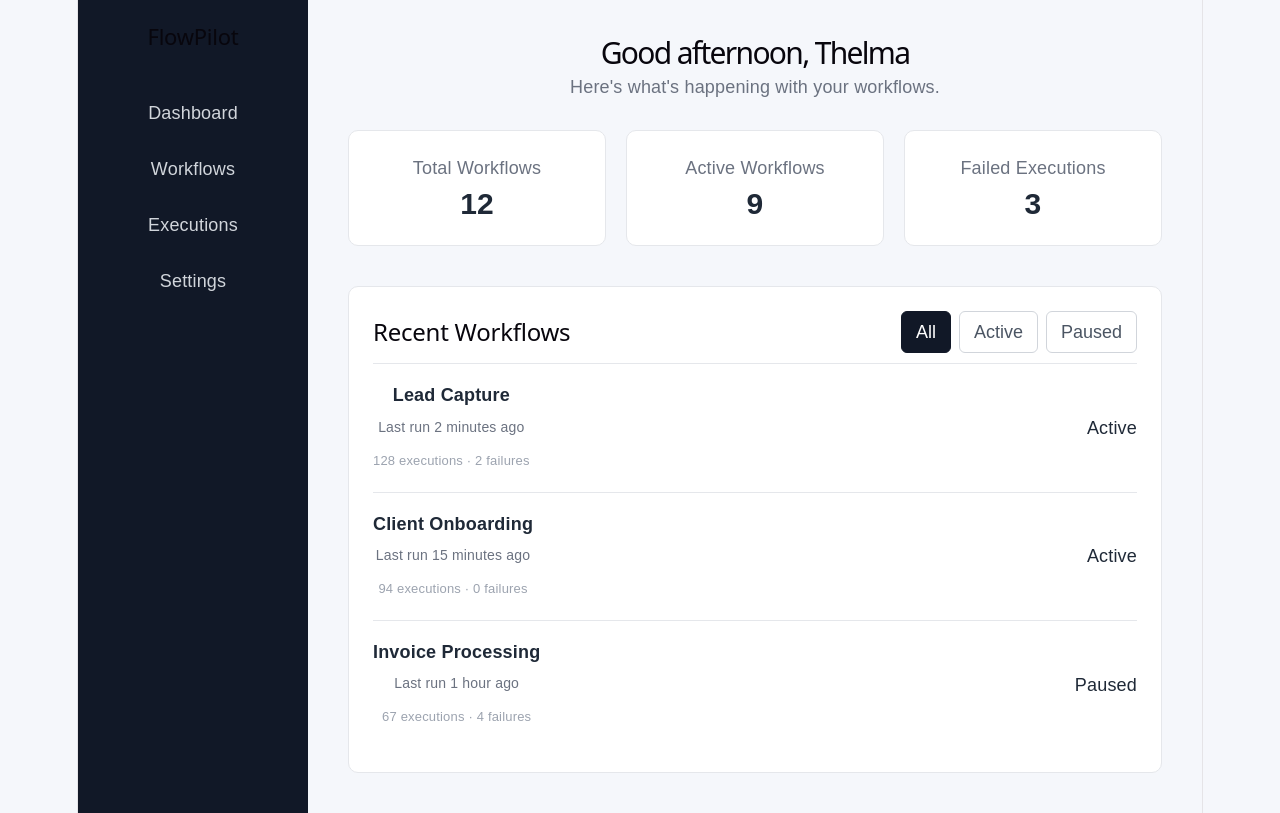
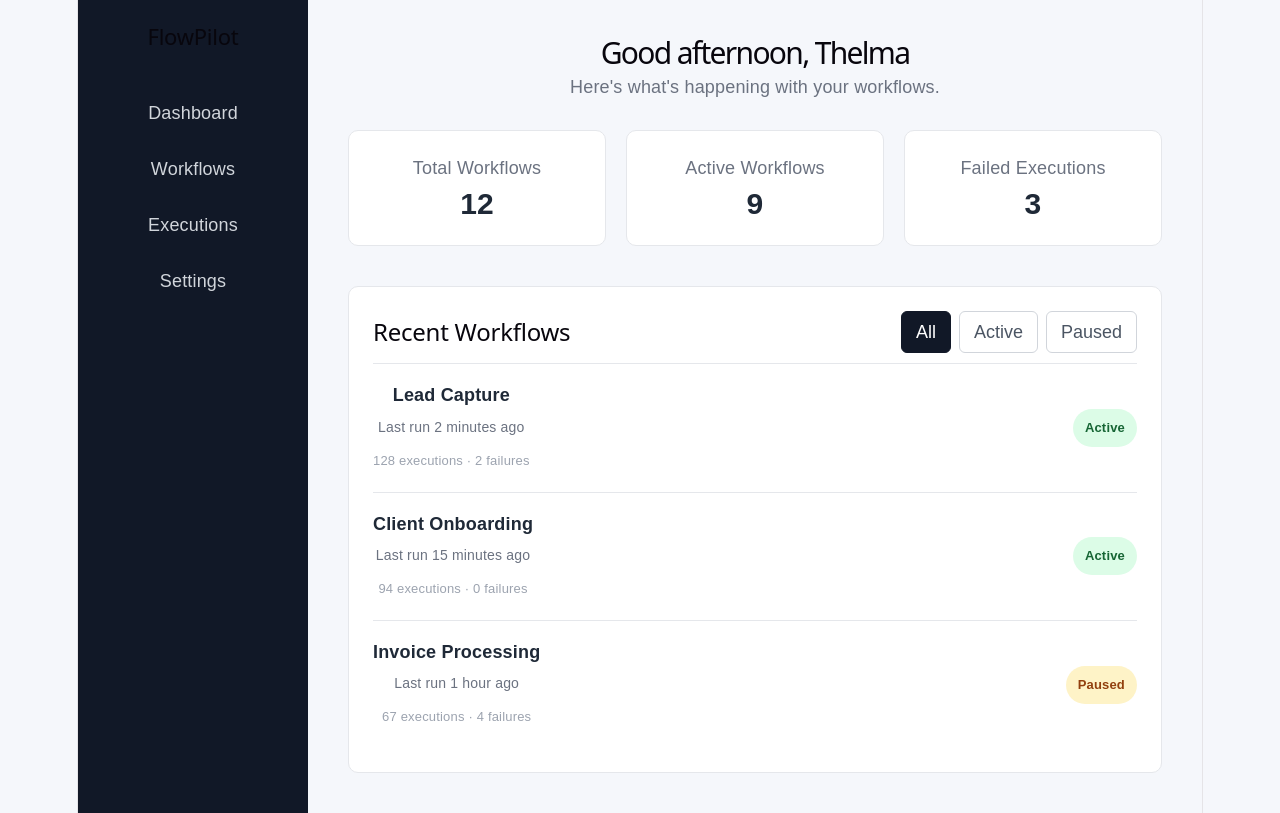
Before and after one commit to AutomateWithTee/FlowPilot, a React (Vite) app: page / in a window 1280 px wide. Built offline with nearby package versions, Linux system fonts and the light colour scheme.

Commit message:
Add workflow status badges

```diff
--- a/src/App.jsx
+++ b/src/App.jsx
@@ -90,26 +90,21 @@ function App() {
             </div>
           </div>
 
-          {filteredWorkflows.length > 0 ? (
-            filteredWorkflows.map((workflow) => (
+          {filteredWorkflows.map((workflow) => (
             <div className="workflow-card" key={workflow.id}>
               <div>
                 <strong>{workflow.name}</strong>
-
                 <p>Last run {workflow.lastRun}</p>
-
                 <small>
-                    {workflow.executions} executions · {workflow.failures}{' '}
-                    failures
+                  {workflow.executions} executions · {workflow.failures} failures
                 </small>
               </div>
 
-                <span>{workflow.status}</span>
+              <span className={`status-badge ${workflow.status.toLowerCase()}`}>
+                {workflow.status}
+              </span>
             </div>
-            ))
-          ) : (
-            <p className="empty-state">No workflows found.</p>
-          )}
+          ))}
         </section>
       </main>
     </div>
```
Lines whose indentation alone changed are shown as unchanged.
